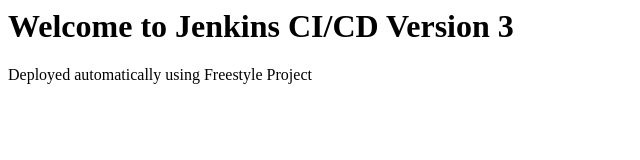
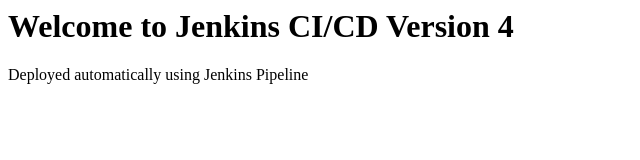
Before and after one commit to Sneha314/jenkins-webapp, a plain HTML site: page index.html in a window 1280 px wide. Shown: the full height of the page, 0-640 px from the left. Drawn offline with Linux system fonts and the light colour scheme.

Commit message:
Pipeline automatic deployment test

```diff
--- a/index.html
+++ b/index.html
@@ -1,2 +1,2 @@
-<h1>Welcome to Jenkins CI/CD Version 3</h1>
-<p>Deployed automatically using Freestyle Project</p>
+<h1>Welcome to Jenkins CI/CD Version 4</h1>
+<p>Deployed automatically using Jenkins Pipeline</p>
```
